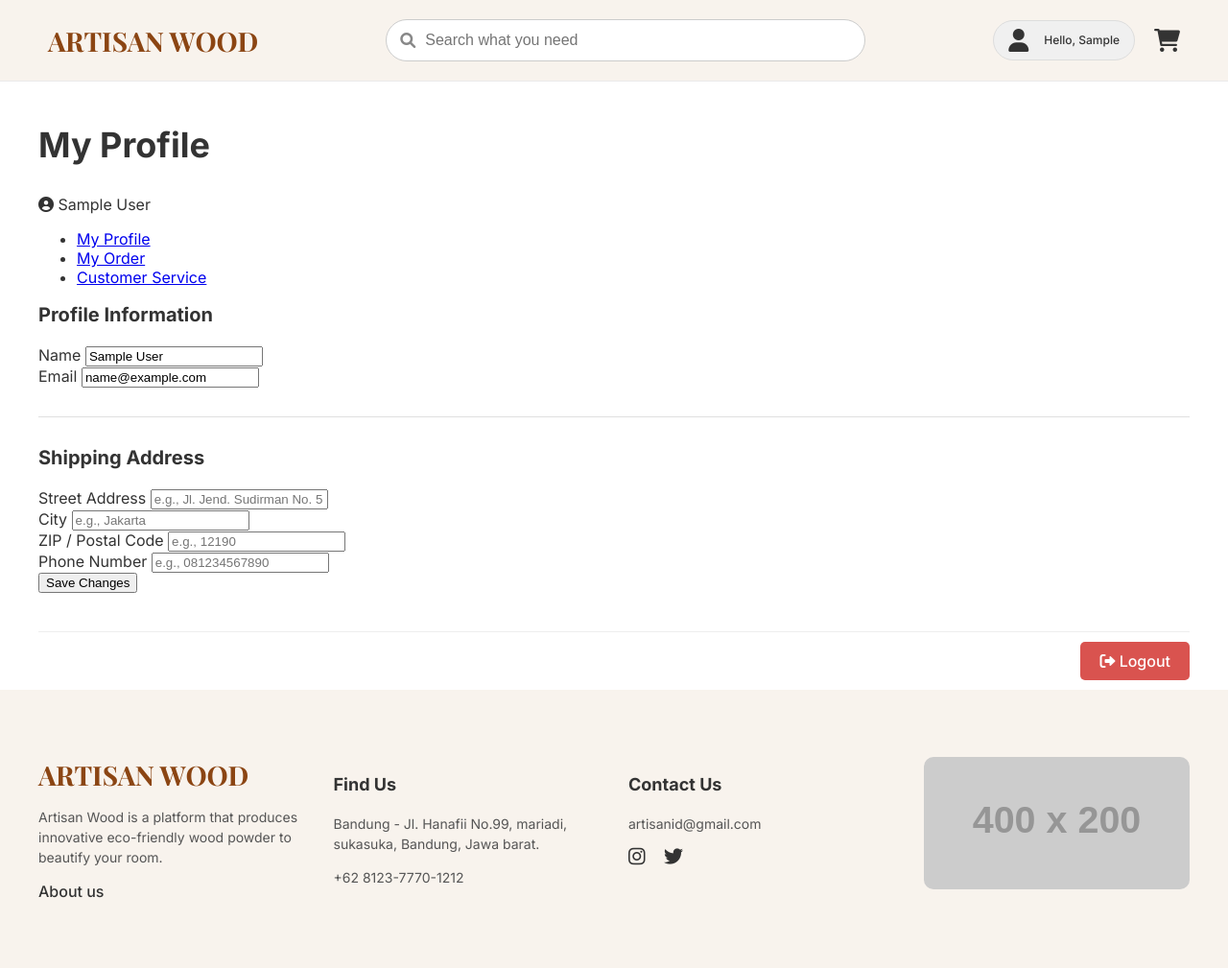
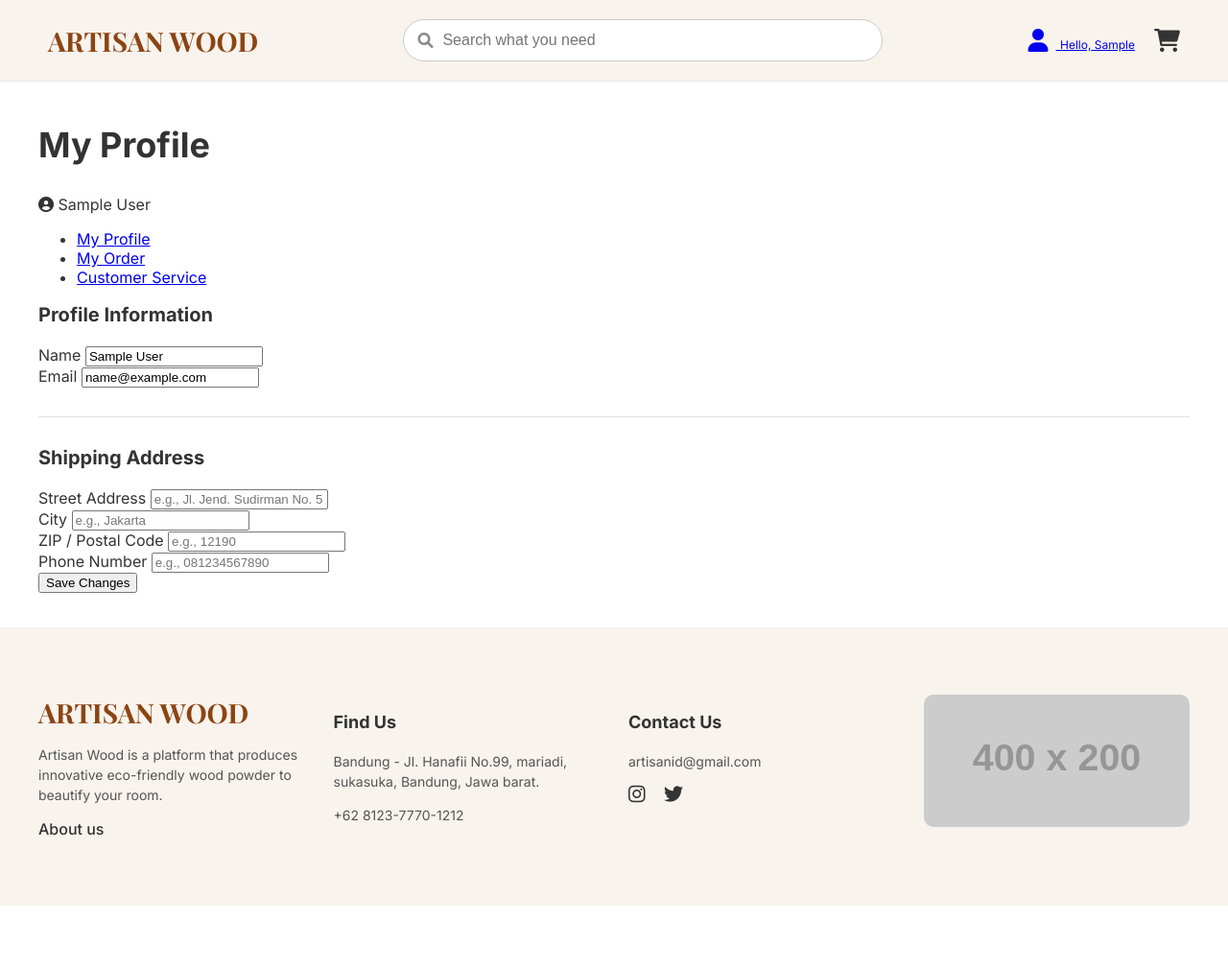
Before and after one commit to juliardimegah/Artisan_Wood, a PHP site: page /profile.php in a window 1280 px wide. Shown: the whole page at 96% size. After the commit the page ends 944 px from the top, so only its background shows below. Run offline with PHP 8.4, Linux system fonts and the light colour scheme; the visitor is signed in with stand-in values (Sample User, id 1); grey boxes labelled with a size stand in for pictures from a placeholder-image service; some libraries are stand-ins or nearby versions.

Commit message:
Revert "Pindahin button logout"
This reverts commit cd43230c60373e6480d174d0f4e7991bf0a02fcb.

```diff
--- a/header.php
+++ b/header.php
@@ -12,24 +12,28 @@ if (session_status() === PHP_SESSION_NONE) {
         .account {
             position: relative;
         }
-
-        /* Gaya yang disederhanakan untuk tombol profil */
-        .user-actions .account > a {
-            display: flex;
-            align-items: center;
-            gap: 8px;
-            padding: 8px 15px;
-            border-radius: 25px; /* Bentuk pil */
+        .account .dropdown-content {
+            display: none;
+            position: absolute;
+            background-color: #f9f9f9;
+            min-width: 120px;
+            box-shadow: 0px 8px 16px 0px rgba(0,0,0,0.2);
+            z-index: 1;
+            right: 0;
+        }
+        .account:hover .dropdown-content {
+            display: block;
+        }
+        .dropdown-content a {
+            color: black;
+            padding: 10px 15px;
             text-decoration: none;
-            color: #333;
-            background-color: #f0f0f0;
-            border: 1px solid #ddd;
-            font-weight: 500;
-            font-size: 14px;
+            display: block;
+            text-align: left;
         }
-
-        /* Efek hover dan semua gaya dropdown telah dihapus */
-
+        .dropdown-content a:hover {
+            background-color: #f1f1f1;
+        }
     </style>
 </head>
 <header class="main-header">
@@ -44,15 +48,18 @@ if (session_status() === PHP_SESSION_NONE) {
             $firstName = explode(' ', htmlspecialchars($_SESSION['name']))[0];
         ?>
             <div class="account">
-                <!-- Link ini sekarang menjadi tautan langsung ke halaman profil -->
-                <a href="./profile.php">
+                <a href="#">
                     <i class="fas fa-user"></i>
                     <span>Hello, <?= $firstName; ?></span>
                 </a>
-                <!-- Dropdown telah dihapus sepenuhnya -->
+                <div class="dropdown-content">
+                    <!-- Menggunakan path absolut untuk profile dan logout -->
+                    <a href="./profile.php">Profile</a>
+                    <a href="./logout.php">Logout</a>
+                </div>
             </div>
         <?php else : ?>
-            <!-- Gaya tombol Sign In tidak berubah -->
+            <!-- Menggunakan path absolut untuk signin -->
             <a href="./signin.php" class="account">
                 <i class="fas fa-user"></i>
                 <span>Sign In<br>ACCOUNT</span>
--- a/profile.php
+++ b/profile.php
@@ -96,12 +96,6 @@ include './header.php';
                     <button type="submit" class="btn-submit">Save Changes</button>
                 </div>
             </form>
-
-            <!-- Tombol Logout ditambahkan di sini -->
-            <div class="logout-section" style="margin-top: 40px; border-top: 1px solid #eee; padding-top: 20px; text-align: right;">
-                 <a href="./logout.php" class="btn-logout" style="text-decoration: none; background-color: #d9534f; color: white; padding: 10px 20px; border-radius: 5px; font-weight: 500;"><i class="fas fa-sign-out-alt"></i> Logout</a>
-            </div>
-
         </section>
     </div>
 </main>
```
